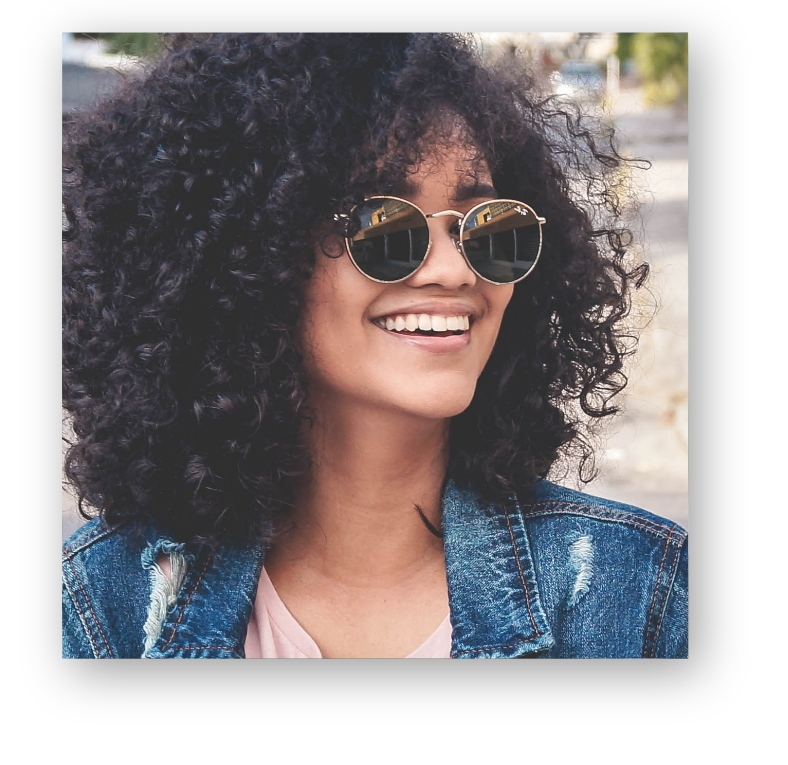
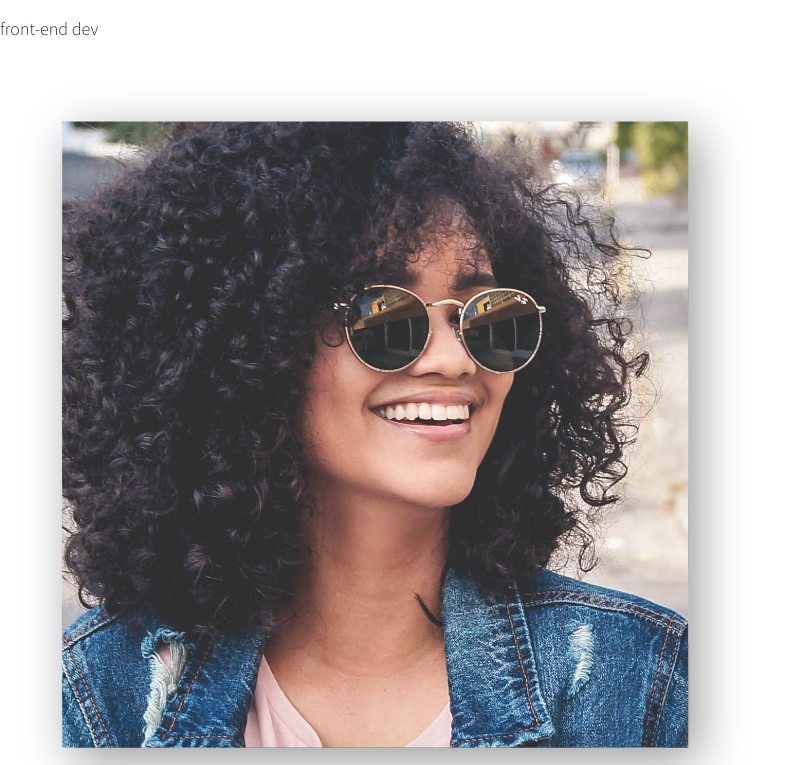
Before and after one commit to MFJcode/website1, a plain HTML site: page index.html in a window 1280 px wide. Shown: the part 304-1069 px from the top of the page, without its empty margins (0-788 px from the left). Drawn offline with nearby package versions, Linux system fonts and the light colour scheme.

Commit message:
General styles

```diff
--- a/css/style.css
+++ b/css/style.css
@@ -33,3 +33,20 @@
         --fs-body: 1.125rem;
     }
 }
+
+
+/* General styles */
+
+body {
+    background: var(--clr-light);
+    color: var(--clr-dark);
+    margin: 0;
+    font-family: var(--ff-primary);
+    font-size: var(--fs-body);
+    line-height: 1.6;
+}
+
+img {
+    display: block;
+    max-width: 100%;
+}
```
